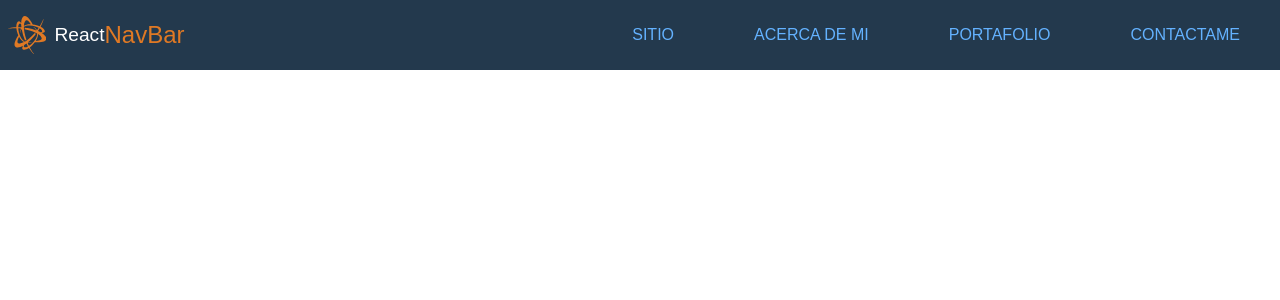
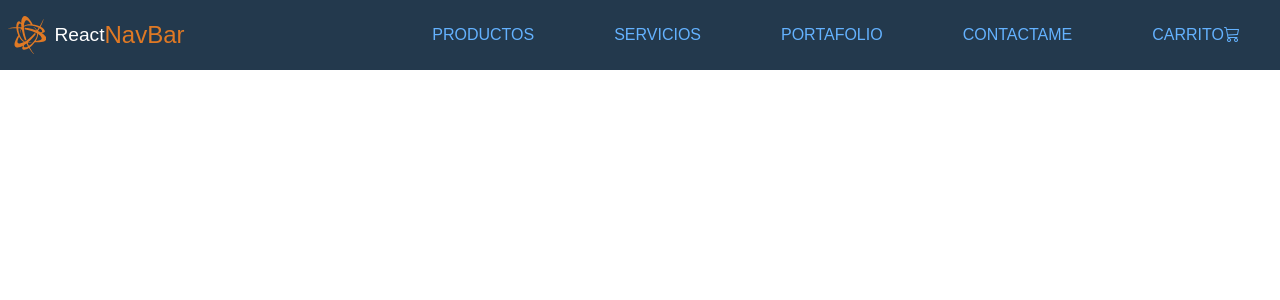
Before and after one commit to aibacetat/navbar, a React (Create React App) app in the folder navbar-responsive/: page / in a window 1280 px wide. Shown: the top 300 px of the page. Built offline with nearby package versions, Linux system fonts and the light colour scheme.

Commit message:
cartwidget
cartwidget commit

```diff
--- a/navbar-responsive/public/index.html
+++ b/navbar-responsive/public/index.html
@@ -24,6 +24,7 @@
       work correctly both with client-side routing and a non-root public URL.
       Learn how to configure a non-root public URL by running `npm run build`.
     -->
+    <link rel="stylesheet" href="https://cdn.jsdelivr.net/npm/bootstrap-icons@1.10.3/font/bootstrap-icons.css">
     <title>NavBar Resposive</title>
   </head>
   <body>
--- /dev/null
+++ b/navbar-responsive/src/components/Navbar/CartWidget.jsx
@@ -0,0 +1,9 @@
+import React from "react";
+
+export const CartWidget = () => {
+    return(
+        <i className="bi bi-cart3"></i>
+    );
+}
+
+export default CartWidget;
--- a/navbar-responsive/src/components/Navbar/Navbar.js
+++ b/navbar-responsive/src/components/Navbar/Navbar.js
@@ -1,4 +1,6 @@
 import React, { useState } from "react";
+import CartWidget from "./CartWidget";
+
 import {
   Container,
   LogoContainer,
@@ -16,6 +18,7 @@ import {
   FaUserAlt,
   FaBriefcase,
   FaGlasses,
+  FaCartPlus,
 } from "react-icons/fa";
 import { IconContext } from "react-icons";
 
@@ -41,7 +44,7 @@ const Navbar = () => {
               <MenuItemLink onClick={() => setShowMobileMenu(!showMobileMenu)}>
                 <div>
                   <FaHome />
-                  SITIO
+                  PRODUCTOS
                 </div>
               </MenuItemLink>
             </MenuItem>
@@ -49,7 +52,7 @@ const Navbar = () => {
               <MenuItemLink onClick={() => setShowMobileMenu(!showMobileMenu)}>
                 <div>
                   <FaUserAlt />
-                  ACERCA DE MI
+                  SERVICIOS
                 </div>
               </MenuItemLink>
             </MenuItem>
@@ -69,6 +72,14 @@ const Navbar = () => {
                 </div>
               </MenuItemLink>
             </MenuItem>
+            <MenuItem>
+              <MenuItemLink onClick={() => setShowMobileMenu(!showMobileMenu)}>
+                <div>
+                  <FaCartPlus />CARRITO
+                  <CartWidget />
+                </div>
+              </MenuItemLink>
+            </MenuItem>
           </Menu>
         </IconContext.Provider>
       </Wrapper>
```
Also changed, not shown: 1 other file (tests, documents, lock files or other folders).
